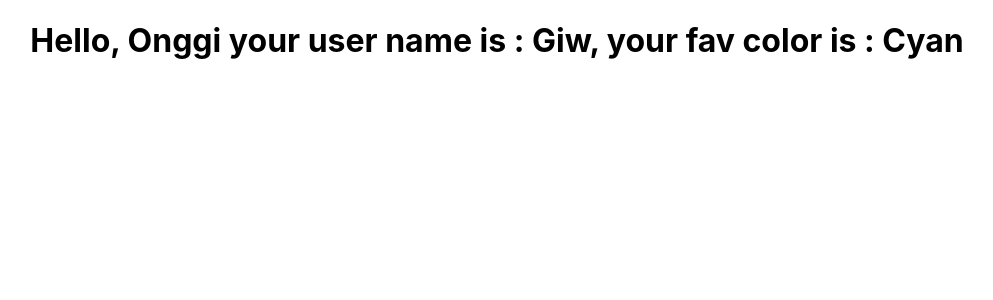
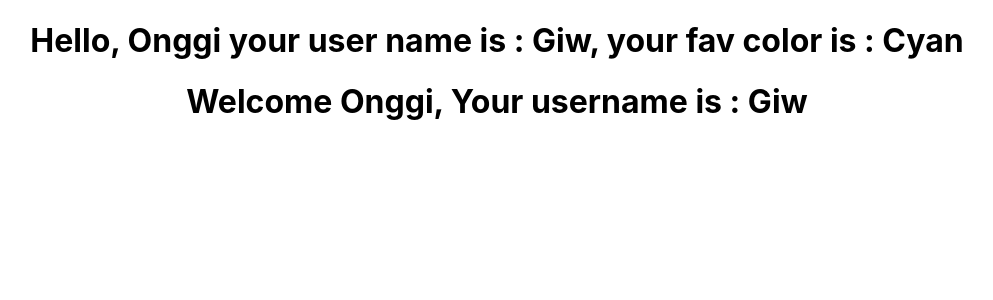
Before and after one commit to Onggi10/React-JS, a React (Create React App) app: page / in a window 1280 px wide. Shown: the top 300 px of the page, without its empty margins (143-1136 px from the left). Built offline with nearby package versions, Linux system fonts and the light colour scheme.

Commit message:
Merapihkan Code

```diff
--- a/src/App.js
+++ b/src/App.js
@@ -1,11 +1,13 @@
 import "./App.css";
 import React from "react";
 import Greet from "./Components/Greet";
+import Welcome from "./Components/Welcome";
 
 function App() {
   return (
     <div className="App">
-      <Greet names="Onggi" username="Giw" color=" Cyan" />
+      <Greet names="Onggi" username="Giw" color="Cyan" />
+      <Welcome names="Onggi" username="Giw" />
     </div>
   );
 }
--- a/src/Components/Greet.js
+++ b/src/Components/Greet.js
@@ -1,13 +1,20 @@
 import React from "react";
+import propTypes from "prop-types";
 
-const Greet = ({ names, username, color }) => {
+const Greet = (props) => {
+  const { names, username, color } = props;
   return (
     <div>
       <h1>
-        Hello, {names} your user name is : {username}, your fav color is :
-        {color}
+        Hello, {names} your user name is : {username}, your fav color is : {color}
       </h1>
     </div>
   );
 };
+Greet.propTypes = {
+  names: propTypes.string,
+  username: propTypes.string,
+  color: propTypes.string,
+};
+
 export default Greet;
--- a/src/Components/Welcome.js
+++ b/src/Components/Welcome.js
@@ -1,13 +1,22 @@
 import React, { Component } from "react";
+import PropTypes from "prop-types";
 
 class Welcome extends Component {
   render() {
+    const { names, username } = this.props;
     return (
       <div>
-        <h1>SILVI</h1>
+        <h1>
+          Welcome {names}, Your username is : {username}
+        </h1>
       </div>
     );
   }
 }
 
+Welcome.propTypes = {
+  names: PropTypes.string.isRequired,
+  username: PropTypes.string.isRequired,
+};
+
 export default Welcome;
```
